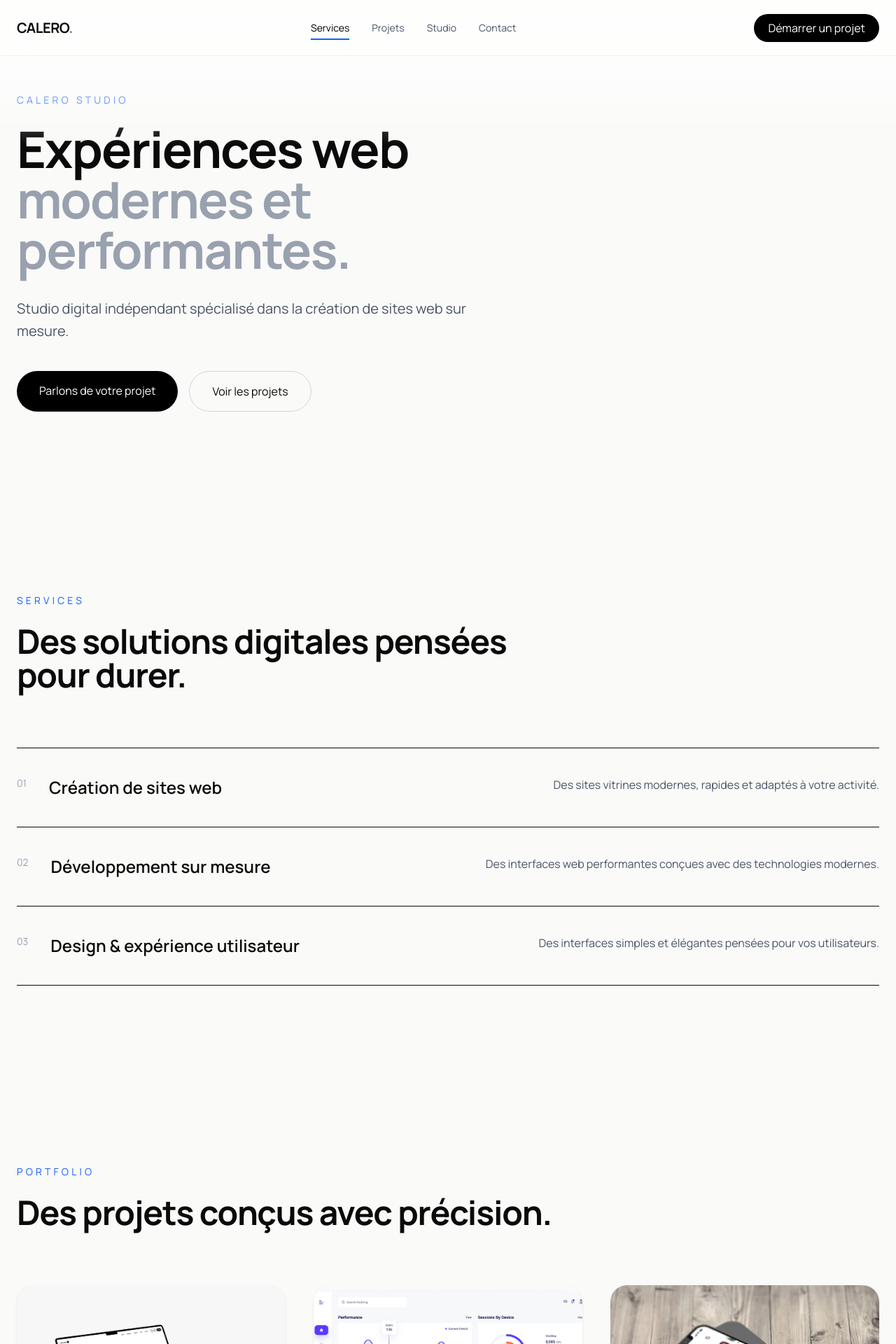
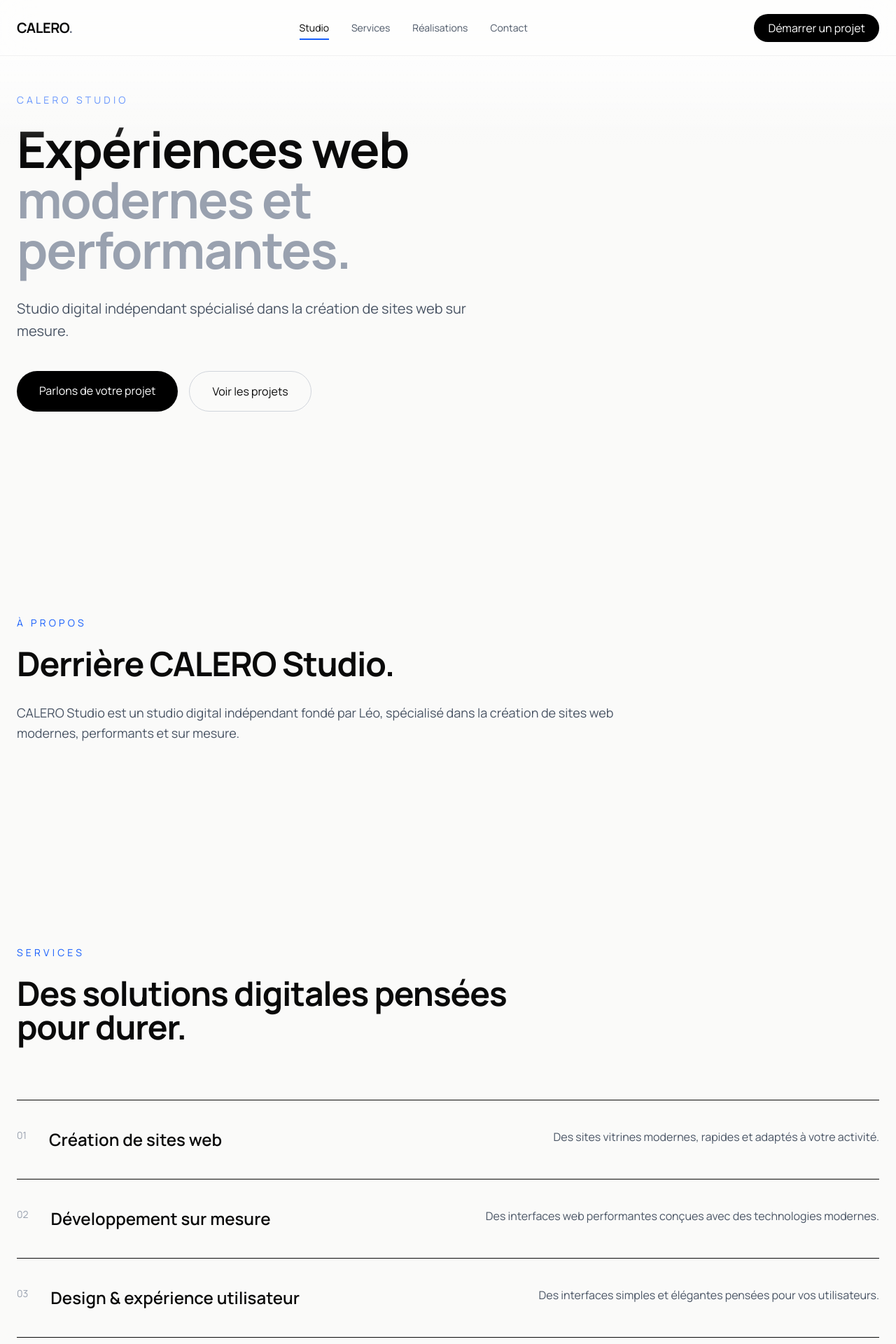
Before and after one commit to IM-LRC/calero-studio, a Next.js app: page / in a window 1280 px wide. Shown: the top 1920 px of the page at 70% size. Built offline with nearby package versions, Linux system fonts and the light colour scheme.

Commit message:
refactor: improve navigation and brand consistency

```diff
--- a/src/app/page.tsx
+++ b/src/app/page.tsx
@@ -10,13 +10,15 @@ export default function Home() {
   return (
     <>
       <Navbar />
+
       <main>
         <Hero />
+        <About />
         <Services />
         <Projects />
-        <About />
         <Contact />
       </main>
+
       <Footer />
     </>
   );
--- a/src/components/About.tsx
+++ b/src/components/About.tsx
@@ -2,7 +2,7 @@ import Reveal from "@/components/Reveal";
 
 const About = () => {
   return (
-    <section id="about" className="py-32">
+    <section id="about" className="py-40">
       <div className="max-w-7xl mx-auto px-6">
         <Reveal>
           <div className="max-w-4xl">
--- a/src/components/Navbar.tsx
+++ b/src/components/Navbar.tsx
@@ -3,9 +3,9 @@ import { useEffect, useState } from "react";
 export const Navbar = () => {
   const [active, setActive] = useState("");
   const navLinks = [
+    { name: "Studio", href: "#about", id: "about" },
     { name: "Services", href: "#services", id: "services" },
-    { name: "Projets", href: "#projects", id: "projects" },
-    { name: "Studio", href: "#about", id: "about" },
+    { name: "Réalisations", href: "#projects", id: "projects" },
     { name: "Contact", href: "#contact", id: "contact" },
   ];
   useEffect(() => {
--- a/src/components/Projects.tsx
+++ b/src/components/Projects.tsx
@@ -34,7 +34,7 @@ const Projects = () => {
       <div className="max-w-7xl mx-auto px-6">
         <div className="mb-20 max-w-3xl">
           <p className="text-sm uppercase tracking-[0.3em] text-blue-600">
-            Portfolio
+            Réalisations
           </p>
 
           <h2 className="mt-6 text-4xl font-bold tracking-tight md:text-5xl">
```
